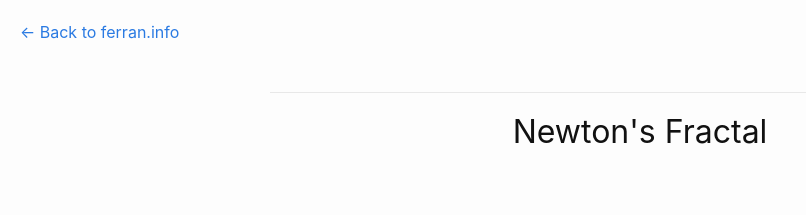
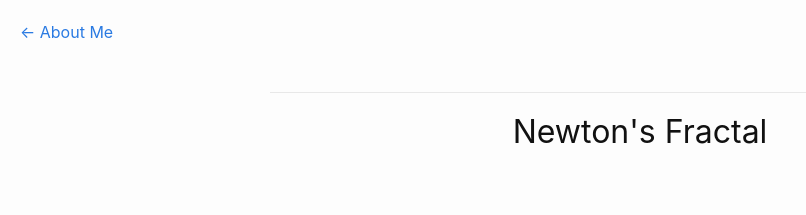
Before and after one commit to ferranEspuna/ferranEspuna, a Jekyll site: the page built from newton_fractal/index.html, in a window 1280 px wide. Shown: the top 215 px of the page, without its empty margins (0-806 px from the left). Built offline with Jekyll 4.4.1, drawn with Linux system fonts in a browser that asks for light colours.

Commit message:
Change text

```diff
--- a/newton_fractal/index.html
+++ b/newton_fractal/index.html
@@ -83,7 +83,7 @@ title: Newton's Fractal
 <body>
 
   <nav>
-    <a href="../index.html">&larr; Back to ferran.info</a>
+    <a href="../index.html">&larr; About Me</a>
   </nav>
 
   <h1>Newton's Fractal</h1>
```
Also changed, not shown: other parts of newton_fractal/index.html (+1 -2 lines).
